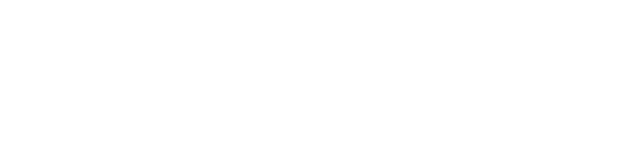
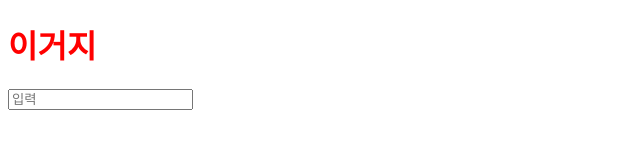
Before and after one commit to SomNIA2/Vanila-JS, a plain HTML site: page Vanila-JS-clock/practice/index.html in a window 1280 px wide. Shown: the whole page, without its empty margins (0-640 px from the left). Drawn offline with Linux system fonts and the light colour scheme.

Commit message:
chgcolor

```diff
--- a/Vanila-JS-clock/practice/Js.js
+++ b/Vanila-JS-clock/practice/Js.js
@@ -43,3 +43,17 @@ const cl = {
 }; //오브젝트로 만들기
 const pl = cl.pls(5, 5);
 console.log(pl);
+
+const tit = document.getElementById("title");
+console.log(tit);
+const title = document.querySelector("#title");
+console.dir(title);
+
+title.innerHTML = "이거지";
+title.style.color = "red";
+document.title = "ㅇㅇ";
+
+function doNot() {
+  title.style.color = "rgb(190, 223, 236)";
+}
+title.addEventListener("click", doNot);
--- a/Vanila-JS-clock/practice/index.html
+++ b/Vanila-JS-clock/practice/index.html
@@ -7,6 +7,10 @@
     <link href="style.css" rel="stylesheet" />
   </head>
   <body>
+    <h1 id="title">아니그게아니고</h1>
+    <form>
+      <input type ="text" placeholder="입력"></input>
+    </form>
     <script src="Js.js"></script>
   </body>
 </html>
--- a/Vanila-JS-clock/practice/style.css
+++ b/Vanila-JS-clock/practice/style.css
@@ -0,0 +1,3 @@
+#title {
+  color: rgb(190, 223, 236);
+}
```
